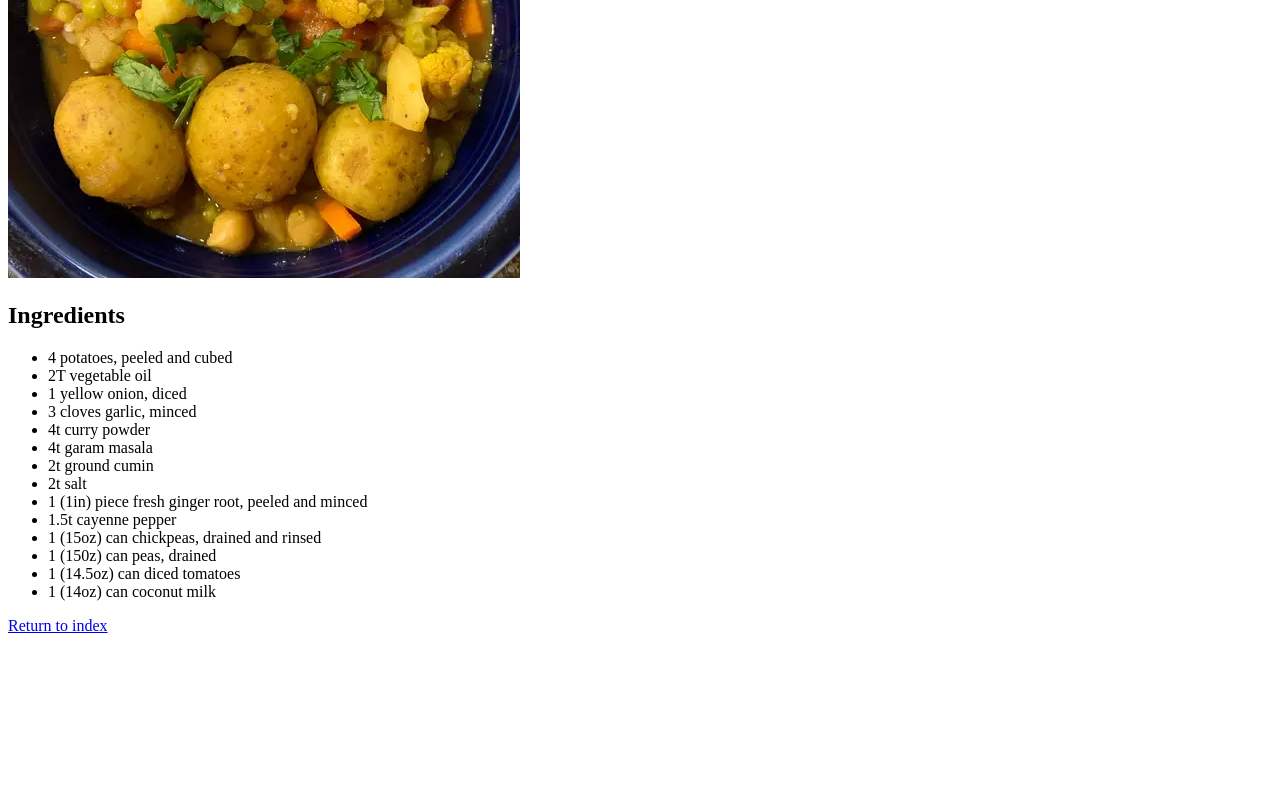
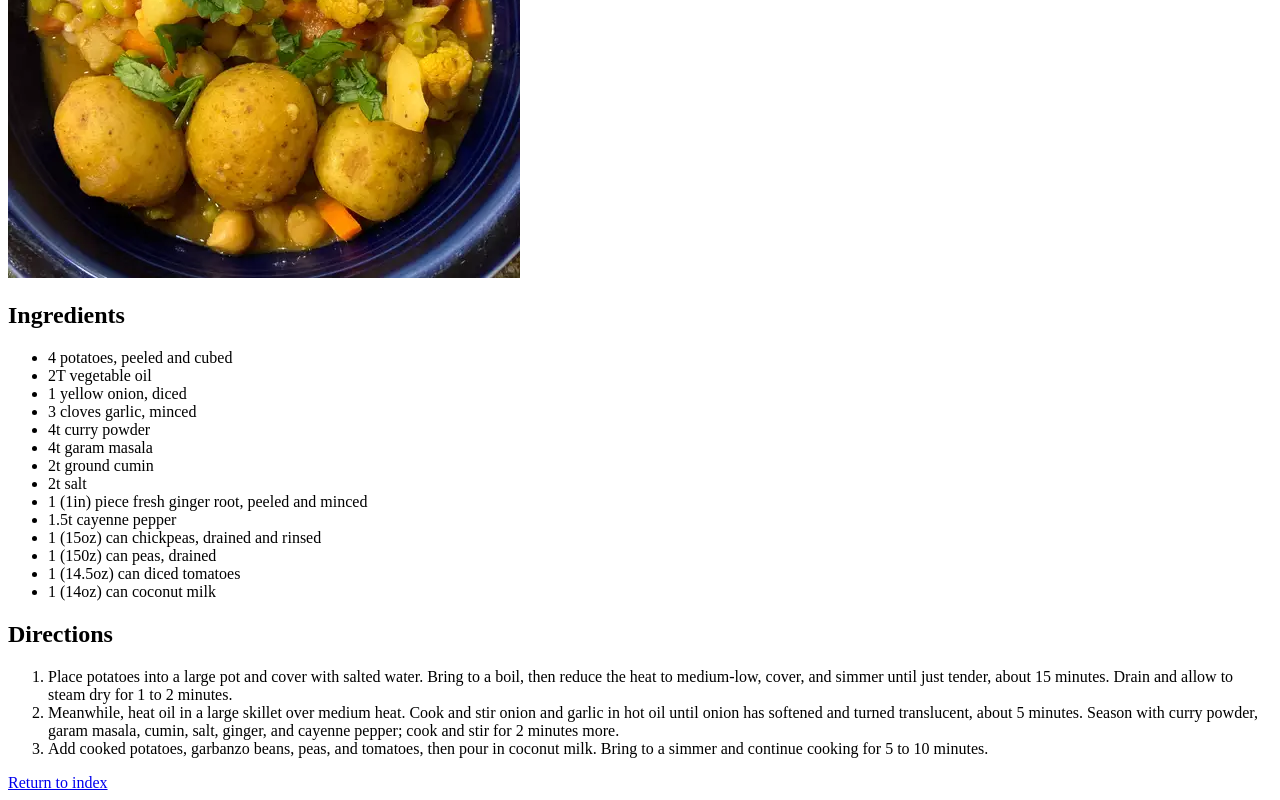
Before and after one commit to EbolaBelle/odin-recipes, a plain HTML site: page recipes/potato-curry.html in a window 1280 px wide. Shown: the part 314-1114 px from the top of the page. Before the commit the page ends 957 px from the top, so only its background shows below. Drawn offline with Linux system fonts and the light colour scheme.

Commit message:
Add directions for potato curry

```diff
--- a/recipes/potato-curry.html
+++ b/recipes/potato-curry.html
@@ -24,6 +24,12 @@
                     <li>1 (14.5oz) can diced tomatoes</li>
                     <li>1 (14oz) can coconut milk</li>
                 </ul>
+            <h2>Directions</h2>
+                <ol>
+                    <li>Place potatoes into a large pot and cover with salted water. Bring to a boil, then reduce the heat to medium-low, cover, and simmer until just tender, about 15 minutes. Drain and allow to steam dry for 1 to 2 minutes.</li>
+                    <li>Meanwhile, heat oil in a large skillet over medium heat. Cook and stir onion and garlic in hot oil until onion has softened and turned translucent, about 5 minutes. Season with curry powder, garam masala, cumin, salt, ginger, and cayenne pepper; cook and stir for 2 minutes more.</li>
+                    <li>Add cooked potatoes, garbanzo beans, peas, and tomatoes, then pour in coconut milk. Bring to a simmer and continue cooking for 5 to 10 minutes.</li>
+                </ol>
         <a href="../index.html">Return to index</a>
     </body>
 
```
